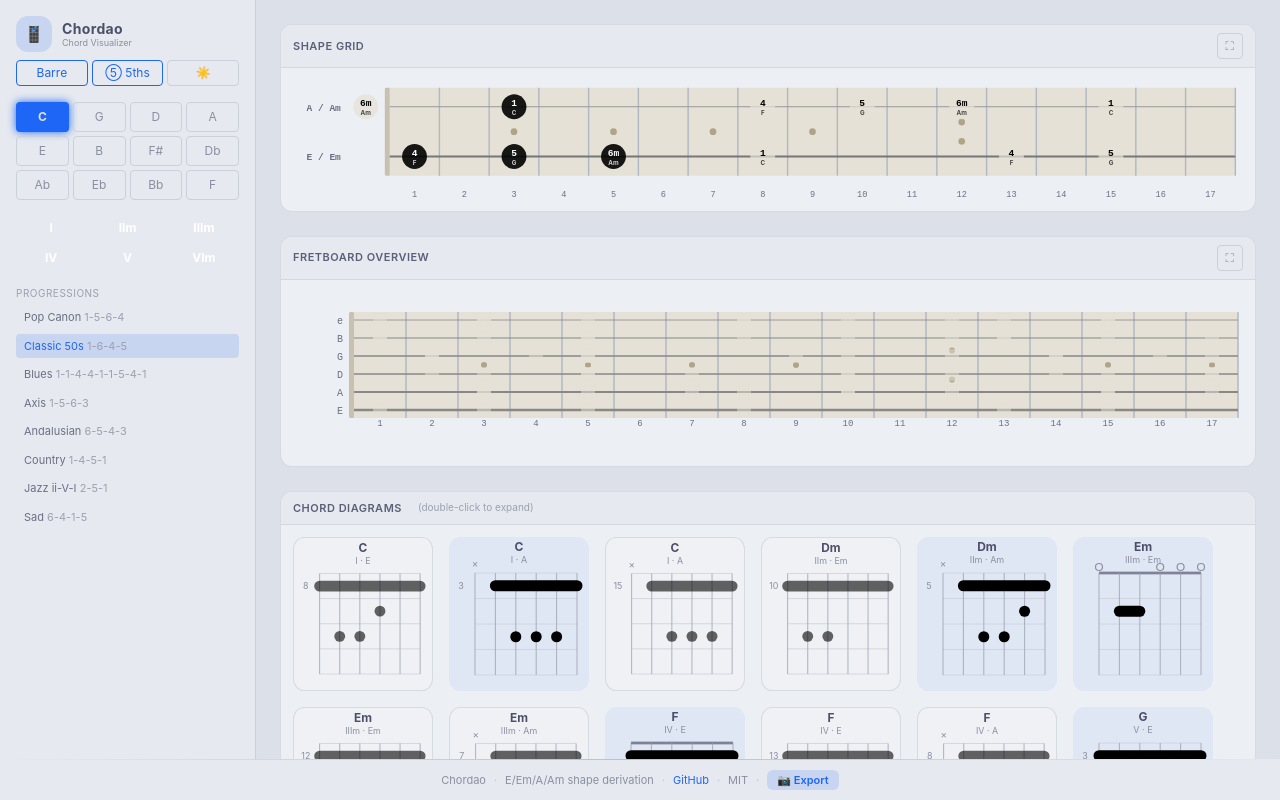
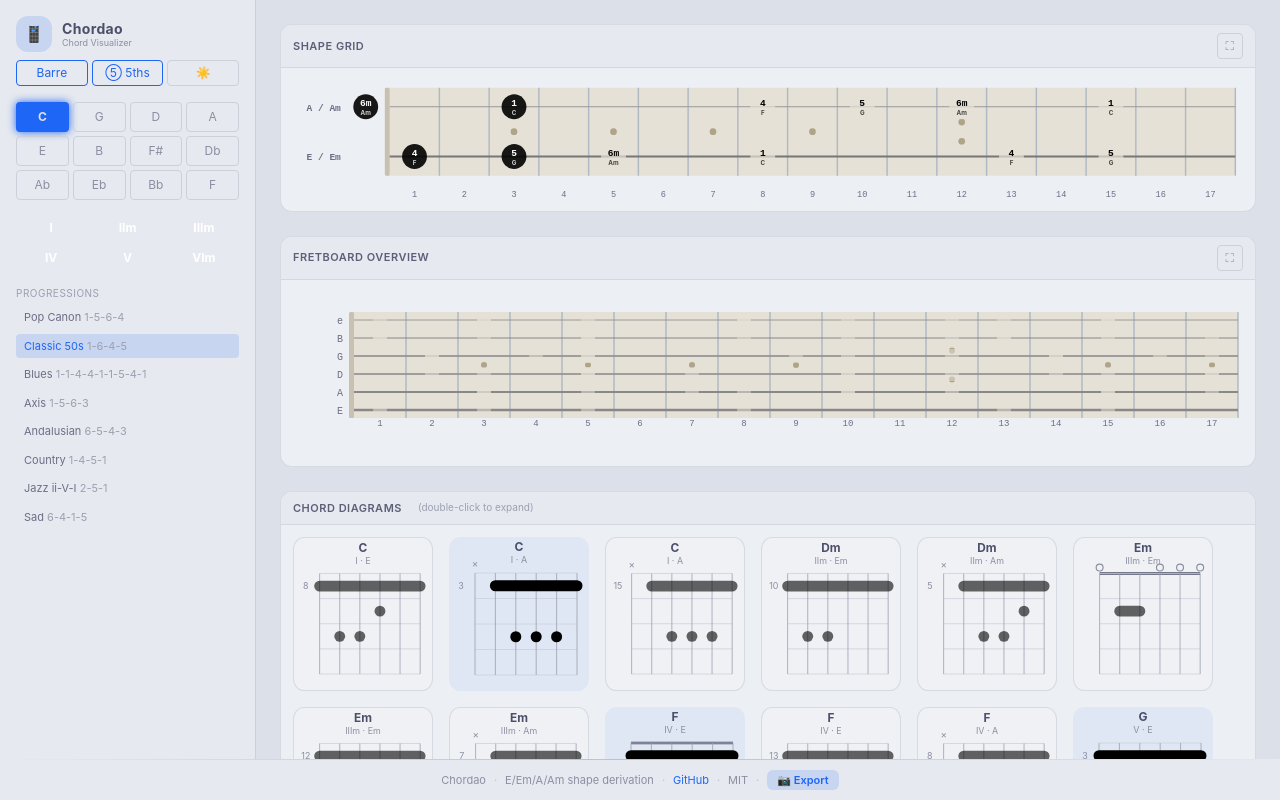
Before and after one commit to W-Mai/chordao, a React (Vite) app: page / in a window 1280 px wide. Built offline with nearby package versions, Linux system fonts and the light colour scheme.

Commit message:
feat: optimal combo recalculates based on selected chord progression order

```diff
--- a/src/App.tsx
+++ b/src/App.tsx
@@ -84,8 +84,6 @@ function App() {
 
   const voicings = useMemo(() => generateVoicings(selectedKey), [selectedKey]);
   const grouped = useMemo(() => groupByDegree(voicings), [voicings]);
-  const optimal = useMemo(() => findOptimalCombination(grouped), [grouped]);
-  const optimalSet = useMemo(() => new Set(optimal.map(voicingKey)), [optimal]);
 
   const [activeDegree, setActiveDegree] = useState<number | null>(null);
   const toggleDegree = useCallback((d: number) => setActiveDegree(v => v === d ? null : d), []);
@@ -96,10 +94,14 @@ function App() {
     setActiveDegree(null);
   }, []);
 
+  const activeProgObj = useMemo(() => activeProg ? PROGRESSIONS.find(p => p.name === activeProg) : null, [activeProg]);
+  const optimal = useMemo(() => findOptimalCombination(grouped, activeProgObj?.degrees), [grouped, activeProgObj]);
+  const optimalSet = useMemo(() => new Set(optimal.map(voicingKey)), [optimal]);
+
   const activeProgDegrees = useMemo(() => {
-    if (!activeProg) return null;
-    return new Set(PROGRESSIONS.find(p => p.name === activeProg)?.degrees);
-  }, [activeProg]);
+    if (!activeProgObj) return null;
+    return new Set(activeProgObj.degrees);
+  }, [activeProgObj]);
 
   const filteredVoicings = useMemo(() => {
     if (activeDegree) return voicings.filter(v => v.degree === activeDegree);
--- a/src/chordData.ts
+++ b/src/chordData.ts
@@ -109,17 +109,22 @@ export function groupByDegree(voicings: ChordVoicing[]): Map<number, ChordVoicin
 }
 
 // Find the optimal 6-chord combination (one per degree) minimizing total fret movement
-export function findOptimalCombination(grouped: Map<number, ChordVoicing[]>): ChordVoicing[] {
-  // Degrees ordered by circle of fifths: 4-1-5-2-6-3
-  const fifthsOrder = [4, 1, 5, 2, 6, 3];
-  const options = fifthsOrder.map(d => grouped.get(d) ?? []);
+export function findOptimalCombination(grouped: Map<number, ChordVoicing[]>, degreeOrder?: number[]): ChordVoicing[] {
+  // Default: circle of fifths order
+  const order = degreeOrder ?? [4, 1, 5, 2, 6, 3];
+  // Deduplicate while preserving order
+  const seen = new Set<number>();
+  const uniqueOrder = order.filter(d => { if (seen.has(d)) return false; seen.add(d); return true; });
+  const options = uniqueOrder.map(d => grouped.get(d) ?? []);
 
   // Prefer voicings below fret 12, minimize span, tiebreak on movement
   let bestCombo: ChordVoicing[] = [];
   let bestScore = Infinity;
 
+  const n = uniqueOrder.length;
+
   function search(idx: number, current: ChordVoicing[]) {
-    if (idx === 6) {
+    if (idx === n) {
       const positions = current.map(c => c.barrePosition);
       const highCount = positions.filter(p => p >= 12).length;
       const span = Math.max(...positions) - Math.min(...positions);
```
